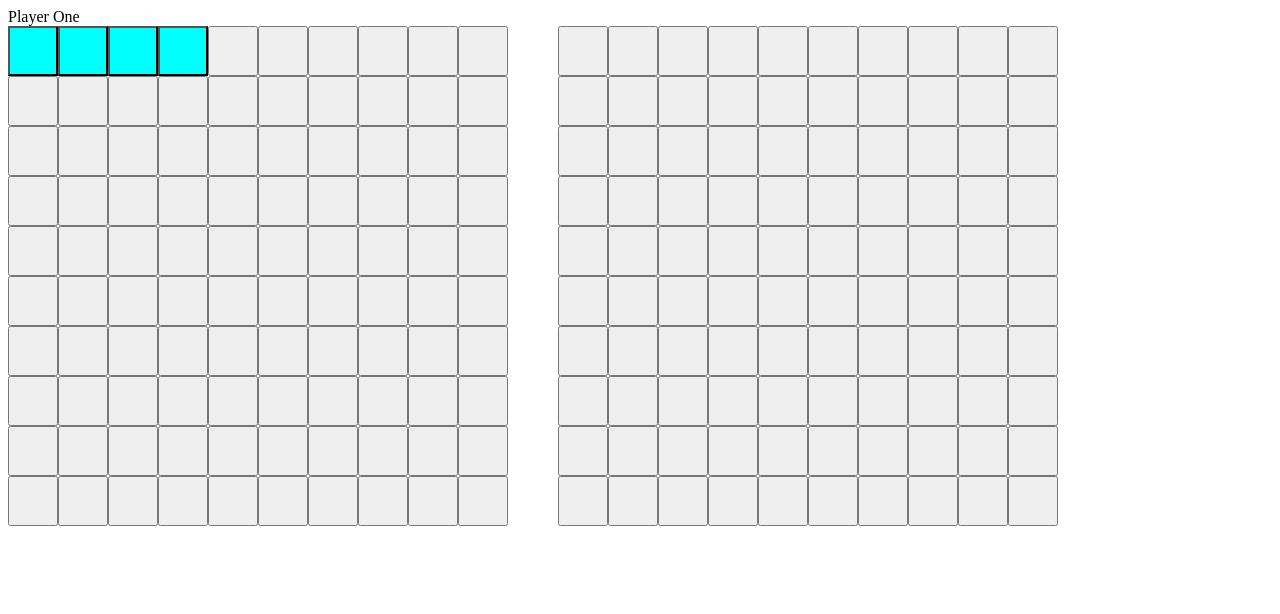
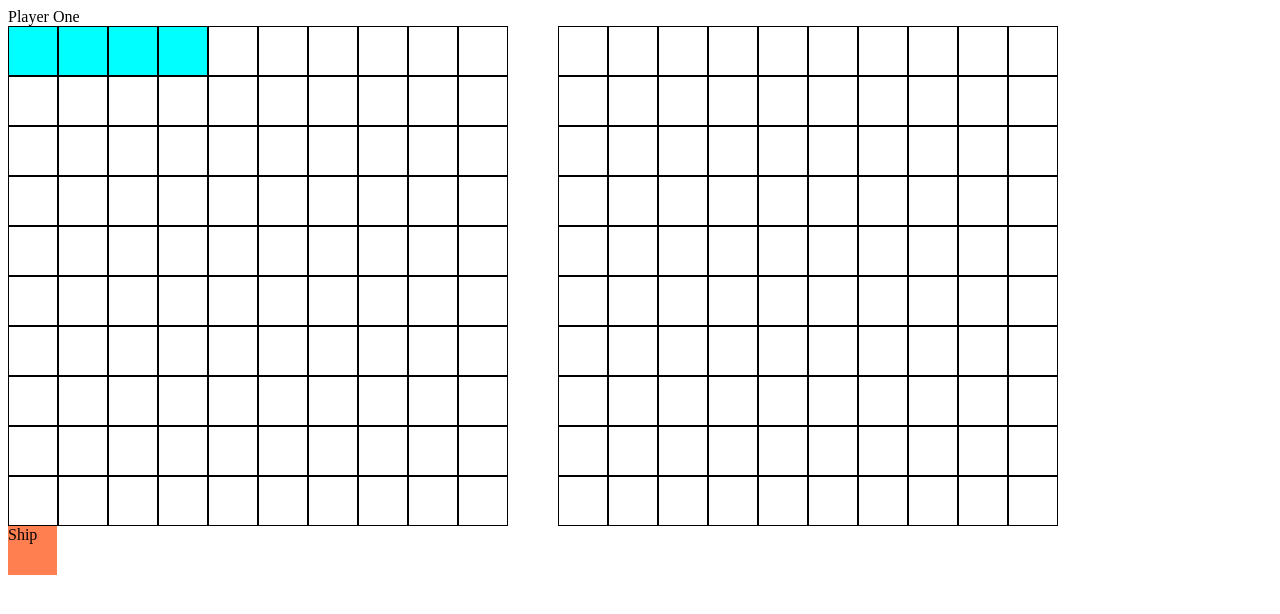
Before and after one commit to kwiatkowskimaciej/battleships, a website built with webpack: page src/index.html in a window 1280 px wide. Built offline with nearby package versions, Linux system fonts and the light colour scheme.

Commit message:
feat(main-game-loop): Add ship drag and drop placement

```diff
--- a/src/controllers/gameController.js
+++ b/src/controllers/gameController.js
@@ -24,7 +24,7 @@ function GameController(
   };
 
   const placeShips = () => {
-    gameboardOne.placeShip(new Ship(1), [0, 0], 'horizontal');
+    gameboardOne.placeShip(new Ship(1), [7, 7], 'horizontal');
     gameboardTwo.placeShip(new Ship(4), [0, 0], 'horizontal');
   };
 
--- a/src/controllers/screenController.js
+++ b/src/controllers/screenController.js
@@ -8,26 +8,26 @@ function ScreenController() {
   const gameboardRightElement = document.querySelector('.gameboardRight');
   const activePlayerElement = document.querySelector('.activePlayer');
 
-  const displayAttackResult = (gameboard, coordinates, button) => {
+  const displayAttackResult = (gameboard, coordinates, element) => {
     const attackResult = gameboard.getAttackResult(coordinates);
-    if (attackResult) button.classList.add(attackResult);
+    if (attackResult) element.classList.add(attackResult);
   };
 
   const displayGameboard = (gameboard, element, isCurrentPlayer) => {
     gameboard.board.forEach((row, y) => {
       row.forEach((cell, x) => {
-        const targetButton = document.createElement('button');
-        targetButton.classList.add('target');
-        targetButton.dataset.x = x;
-        targetButton.dataset.y = y;
-        targetButton.textContent = ' ';
+        const targetElement = document.createElement('div');
+        targetElement.classList.add('target');
+        targetElement.dataset.x = x;
+        targetElement.dataset.y = y;
+        targetElement.textContent = ' ';
 
         if (cell instanceof Ship && !isCurrentPlayer) {
-          targetButton.classList.add('ship');
+          targetElement.classList.add('ship');
         }
-        displayAttackResult(gameboard, [x, y], targetButton);
+        displayAttackResult(gameboard, [x, y], targetElement);
 
-        element.appendChild(targetButton);
+        element.appendChild(targetElement);
       });
     });
   };
@@ -49,6 +49,28 @@ function ScreenController() {
 
     displayGameboard(activePlayerGameboard, gameboardRightElement, true);
     displayGameboard(inactivePlayerGameboard, gameboardLeftElement, false);
+
+    let dragged;
+    const source = document.getElementById('draggable');
+    source.addEventListener('dragstart', (e) => {
+      dragged = e.target;
+      e.target.classList.add('dragging');
+    });
+
+    const targets = document.querySelectorAll('.target');
+
+    targets.forEach((target) => {
+      target.addEventListener('dragover', (e) => {
+        e.preventDefault();
+      });
+
+      target.addEventListener('drop', (e) => {
+        e.preventDefault();
+        if (e.target.classList.contains('target')) {
+          e.target.appendChild(dragged);
+        }
+      });
+    });
   };
 
   function boardClickHandler(e) {
--- a/src/index.html
+++ b/src/index.html
@@ -11,5 +11,9 @@
       <div class="board gameboardLeft"></div>
       <div class="board gameboardRight"></div>
     </section>
+
+    <div class="dropzone">
+      <div id="draggable" draggable="true">Ship</div>
+    </div>
   </body>
 </html>
--- a/src/style.css
+++ b/src/style.css
@@ -7,6 +7,10 @@
   display: grid;
   grid-template-columns: repeat(10, 50px);
   grid-template-rows: repeat(10, 50px);
+}
+
+.target {
+  border: 1px solid black;
 }
 
 .ship {
@@ -20,3 +24,9 @@
 .hit {
   background-color: red;
 }
+
+#draggable {
+  width: 49px;
+  height: 49px;
+  background-color: coral;
+}
```
